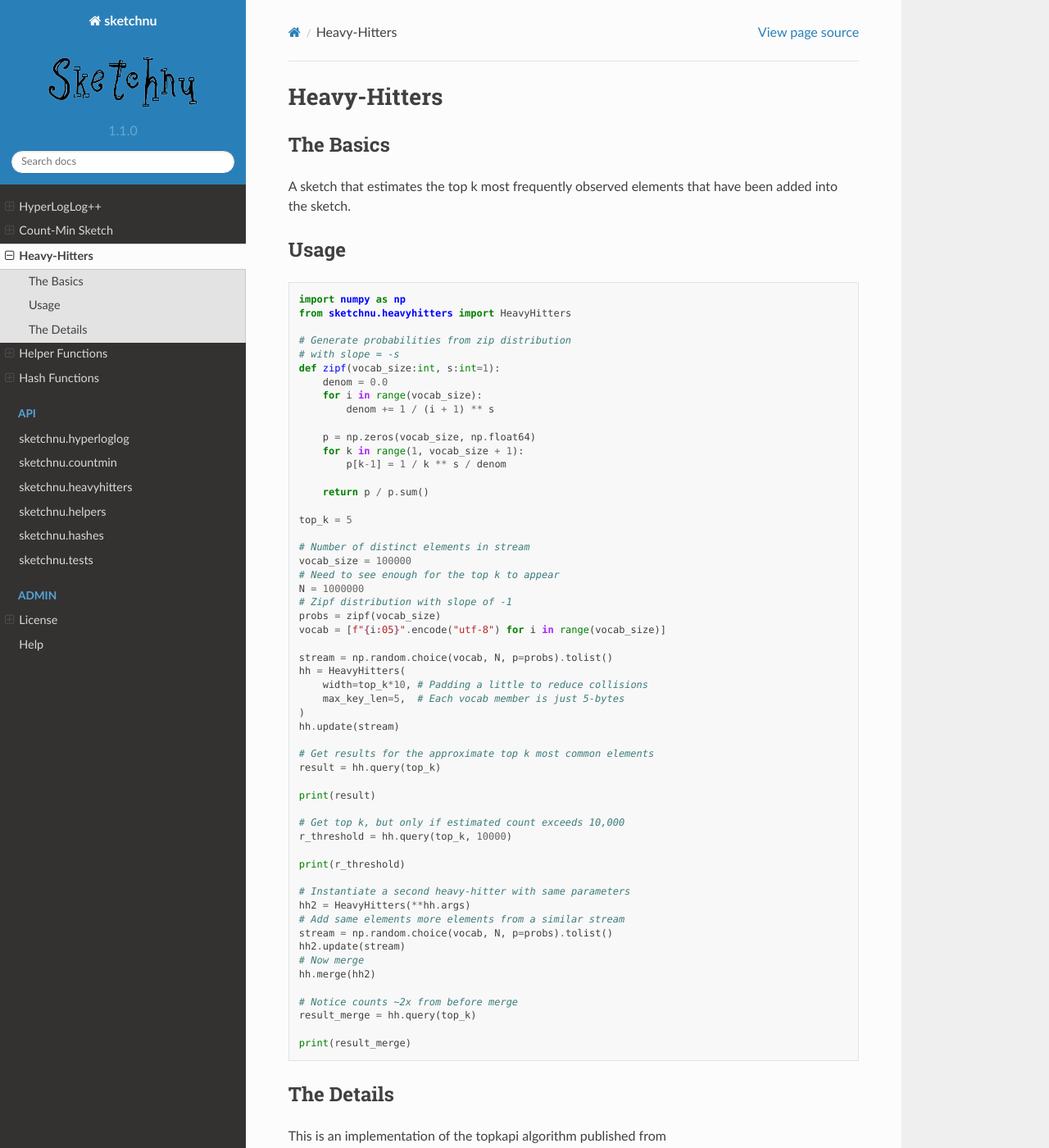
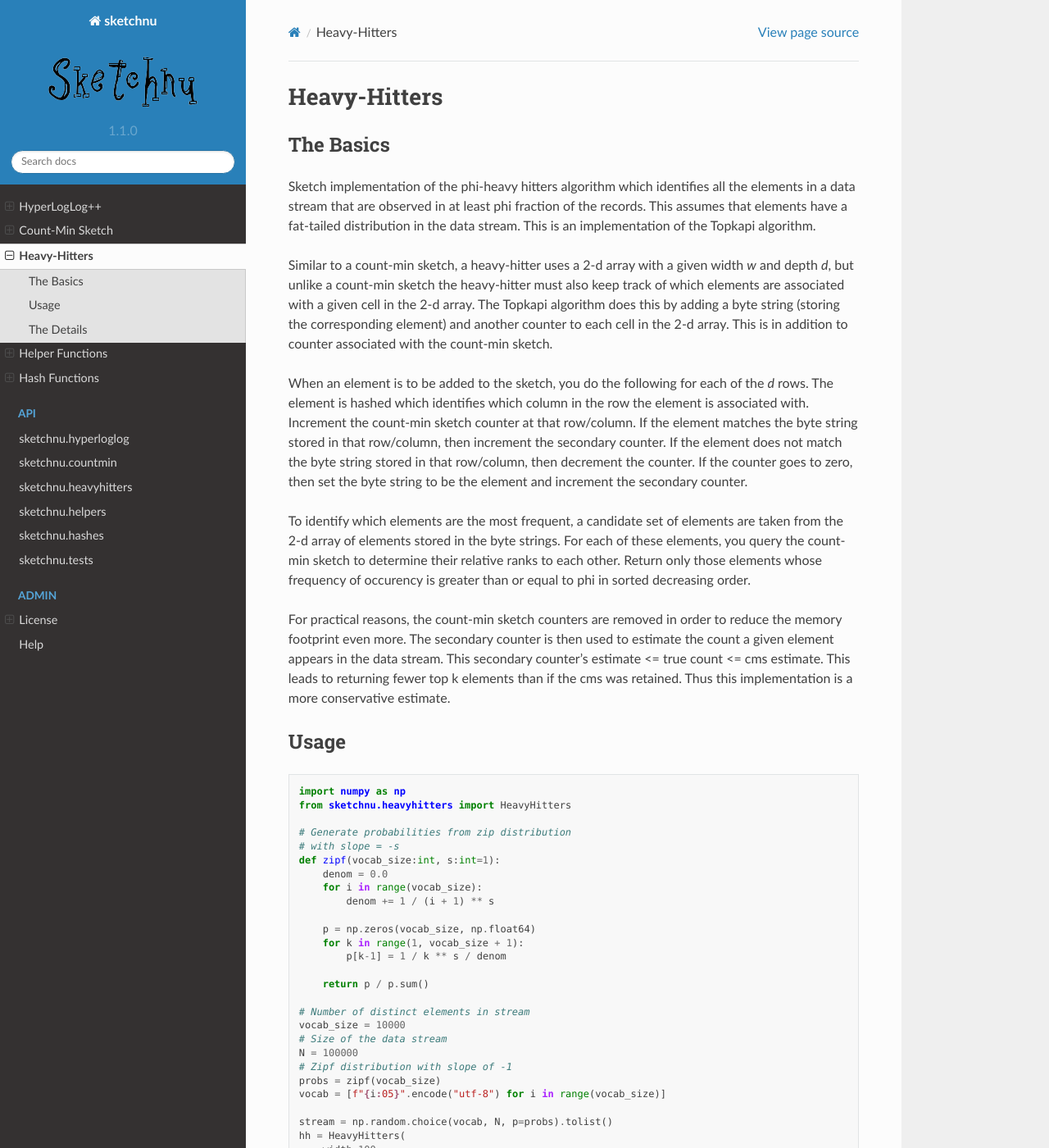
Before and after one commit to mhendrey/sketchnu, a Sphinx documentation site: the page built from docs/source/heavyhitters.rst, in a window 1280 px wide and 1400 px high. Shown: the whole window at 82% size. Built offline with Sphinx 7.4.7 and the Read the Docs theme 2.0.0, drawn with Linux system fonts in a browser that asks for light colours; some of the changed text lies outside the part shown.

Commit message:
Updated documentation for the HeavyHitters section
This part was pretty thin.

Also, removed some comments from the conf.py file

```diff
--- a/docs/source/conf.py
+++ b/docs/source/conf.py
@@ -12,14 +12,15 @@
 #
 import os
 import sys
-sys.path.insert(0, os.path.abspath('../../'))
+
+sys.path.insert(0, os.path.abspath("../../"))
 import sketchnu
 
 # -- Project information -----------------------------------------------------
 
-project = 'sketchnu'
-copyright = '2022, Matthew Hendrey'
-author = 'Matthew Hendrey'
+project = "sketchnu"
+copyright = "2022, Matthew Hendrey"
+author = "Matthew Hendrey"
 
 version = sketchnu.__version__
 # The full version, including alpha/beta/rc tags
@@ -31,14 +32,15 @@ release = sketchnu.__version__
 # Add any Sphinx extension module names here, as strings. They can be
 # extensions coming with Sphinx (named 'sphinx.ext.*') or your custom
 # ones.
-extensions = [ 'sphinx.ext.autodoc',
-               'sphinx.ext.githubpages',
-               'sphinx.ext.napoleon',
-               'sphinx.ext.viewcode'
+extensions = [
+    "sphinx.ext.autodoc",
+    "sphinx.ext.githubpages",
+    "sphinx.ext.napoleon",
+    "sphinx.ext.viewcode",
 ]
 
 # Add any paths that contain templates here, relative to this directory.
-templates_path = ['_templates']
+templates_path = ["_templates"]
 
 # List of patterns, relative to source directory, that match files and
 # directories to ignore when looking for source files.
@@ -51,15 +53,12 @@ exclude_patterns = []
 # The theme to use for HTML and HTML Help pages.  See the documentation for
 # a list of builtin themes.
 #
-html_theme = 'sphinx_rtd_theme' #'nature' #'alabaster'
-html_logo = '../../images/logo.png'
+html_theme = "sphinx_rtd_theme"
+html_logo = "../../images/logo.png"
 
-html_theme_options = {
-    'collapse_navigation': False,
-    'logo_only': False
-}
+html_theme_options = {"collapse_navigation": False, "logo_only": False}
 
 # Add any paths that contain custom static files (such as style sheets) here,
 # relative to this directory. They are copied after the builtin static files,
 # so a file named "default.css" will overwrite the builtin "default.css".
-html_static_path = ['_static']
+html_static_path = ["_static"]
--- a/docs/source/heavyhitters.rst
+++ b/docs/source/heavyhitters.rst
@@ -4,8 +4,37 @@ Heavy-Hitters
 The Basics
 ----------
 
-A sketch that estimates the top k most frequently observed elements that have been
-added into the sketch.
+Sketch implementation of the phi-heavy hitters algorithm which identifies all the
+elements in a data stream that are observed in at least phi fraction of the records.
+This assumes that elements have a fat-tailed distribution in the data stream. This is
+an implementation of the Topkapi algorithm.
+
+Similar to a count-min sketch, a heavy-hitter uses a 2-d array with a given width `w`
+and depth `d`, but unlike a count-min sketch the heavy-hitter must also keep track of
+which elements are associated with a given cell in the 2-d array. The Topkapi algorithm
+does this by adding a byte string (storing the corresponding element) and another
+counter to each cell in the 2-d array. This is in addition to counter associated with
+the count-min sketch.
+
+When an element is to be added to the sketch, you do the following for each of the `d`
+rows. The element is hashed which identifies which column in the row the element is
+associated with. Increment the count-min sketch counter at that row/column. If the element
+matches the byte string stored in that row/column, then increment the secondary
+counter. If the element does not match the byte string stored in that row/column, then
+decrement the counter. If the counter goes to zero, then set the byte string to be the
+element and increment the secondary counter.
+
+To identify which elements are the most frequent, a candidate set of elements are taken
+from the 2-d array of elements stored in the byte strings. For each of these elements,
+you query the count-min sketch to determine their relative ranks to each other. Return
+only those elements whose frequency of occurency is greater than or equal to phi in
+sorted decreasing order.
+
+For practical reasons, the count-min sketch counters are removed in order to reduce the
+memory footprint even more. The secondary counter is then used to estimate the count a
+given element appears in the data stream. This secondary counter's
+estimate <= true count <= cms estimate. This leads to returning fewer top k elements
+than if the cms was retained. Thus this implementation is a more conservative estimate.
 
 Usage
 -----
@@ -28,30 +57,30 @@ Usage
 
         return p / p.sum()
 
-    top_k = 5
-
     # Number of distinct elements in stream
-    vocab_size = 100000
-    # Need to see enough for the top k to appear
-    N = 1000000
+    vocab_size = 10000
+    # Size of the data stream
+    N = 100000
     # Zipf distribution with slope of -1
     probs = zipf(vocab_size)
     vocab = [f"{i:05}".encode("utf-8") for i in range(vocab_size)]
 
     stream = np.random.choice(vocab, N, p=probs).tolist()
     hh = HeavyHitters(
-        width=top_k*10, # Padding a little to reduce collisions
+        width=100,
+        depth=4,        # Default is 4
         max_key_len=5,  # Each vocab member is just 5-bytes
+        phi=0.01,       # Defaults to 1 / width
     )
     hh.update(stream)
 
-    # Get results for the approximate top k most common elements
-    result = hh.query(top_k)
+    # Get the top 10 most frequent elements whose counts >= phi * N
+    result = hh.query(10)
 
     print(result)
 
-    # Get top k, but only if estimated count exceeds 10,000
-    r_threshold = hh.query(top_k, 10000)
+    # Get the top 10 whose counts >= 800
+    r_threshold = hh.query(10, 800)
 
     print(r_threshold)
 
@@ -64,7 +93,7 @@ Usage
     hh.merge(hh2)
 
     # Notice counts ~2x from before merge
-    result_merge = hh.query(top_k)
+    result_merge = hh.query(10)
 
     print(result_merge)
 
@@ -76,3 +105,31 @@ This is an implementation of the topkapi algorithm published from
 A\. Mandal, H\. Jiang, A\. Shrivastava, and V\. Sarkar, "Topkapi: Parallel and Fast
 Sketches for Finding Top-K Frequent Elements", Advances in Neural Information
 Processing Systems **31**, (2018).
+
+In this paper the authors prove that the topkapi algorithm satisfies the
+phi-heavy hitters with the following guarantees:
+
+* Misses to report an element with frequency >= phi * N with probability at most
+  delta / 2
+* Reports an element with frequency <= (phi - eps) * N with probability at most
+  delta / 2
+
+where eps = 1 / `w`, eps < phi, delta / 2 = exp(-`d`), and `N` is the total number of
+records added to the sketch. By increasing the width, and thus decreasing eps, you may
+track more elements. By increasing the depth, you decrease the probability that you
+either fail to report an element, or that you include an element that you shouldn't.
+
+The proofs of these guarantees used the additional count-min sketch that is part of the
+topkapi algorithm. For practical considerations, the authors note that you can remove
+the count-min sketch to reduce the memory footprint. Instead they suggest using the
+incrementing & decrementing secondary counter as an estimate for the frequency of
+occurrence of any given element. That is how the algorithm has been implemented in this
+package.
+
+A second practical consideration, that has **not** been implemented here, is to only
+use the elements stored in the first row of the sketch, instead of all the rows, when
+constructing the candidate set of elements. I found that this results in too many
+elements dropping out of the candidate set. This happens because of common elements
+colliding in the first row causing one to beat out the other for that particular column
+bucket. By using all the rows, this reduces the likelihood of this type of error and
+given that the typical depth is 4, the computational cost seems minimal.
```
